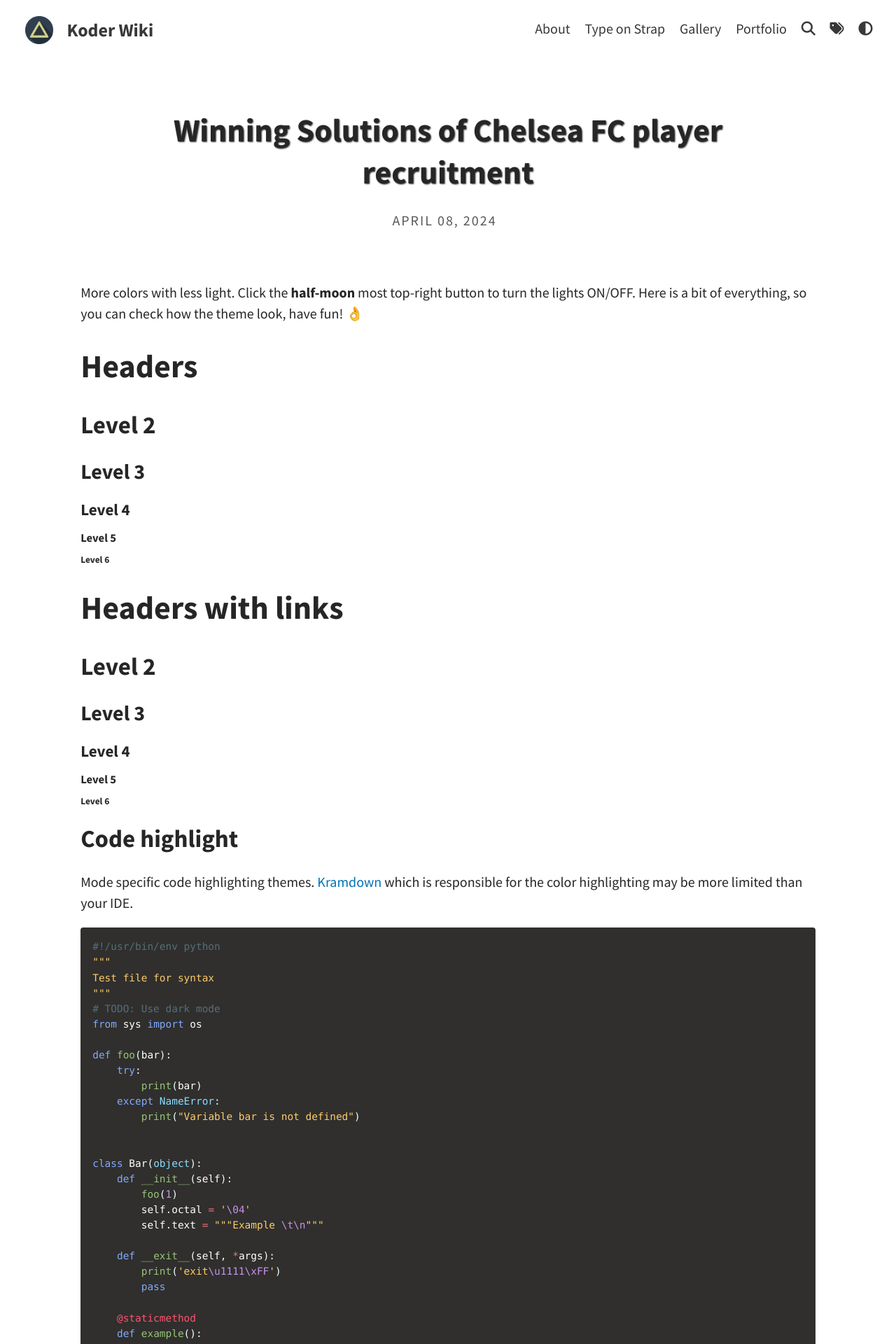
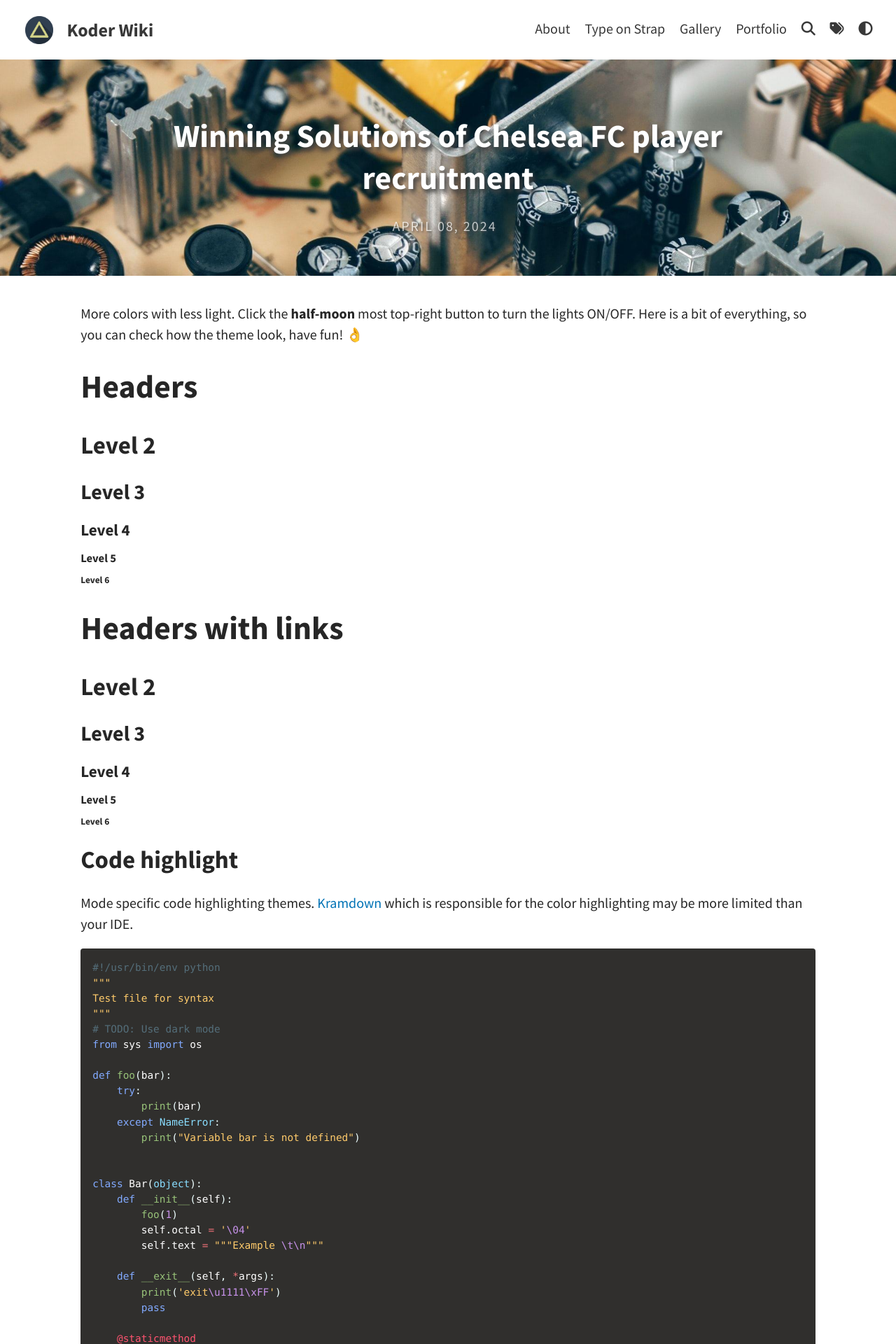
Before and after one commit to KoderWiki/Kontrl-Enter.github.io, a Jekyll site: the page built from _posts/2024-04-08-Chelsea.md, in a window 1280 px wide. Shown: the top 1920 px of the page at 70% size. Built offline with Jekyll 4.4.1, drawn with Linux system fonts in a browser that asks for light colours; a script that is not in the unit is left out.

Commit message:
Update 2024-04-08-Chelsea.md

```diff
--- a/_posts/2024-04-08-Chelsea.md
+++ b/_posts/2024-04-08-Chelsea.md
@@ -2,6 +2,8 @@
 layout: post
 title: Winning Solutions of Chelsea FC player recruitment
 tags: [Soccer, Data Science]
+feature-img: "assets/img/feature-img/circuit.jpeg"
+thumbnail: "assets/img/0.post/2024-04-08/chelsea.png"
 categories: Data Science
 ---
 
```
